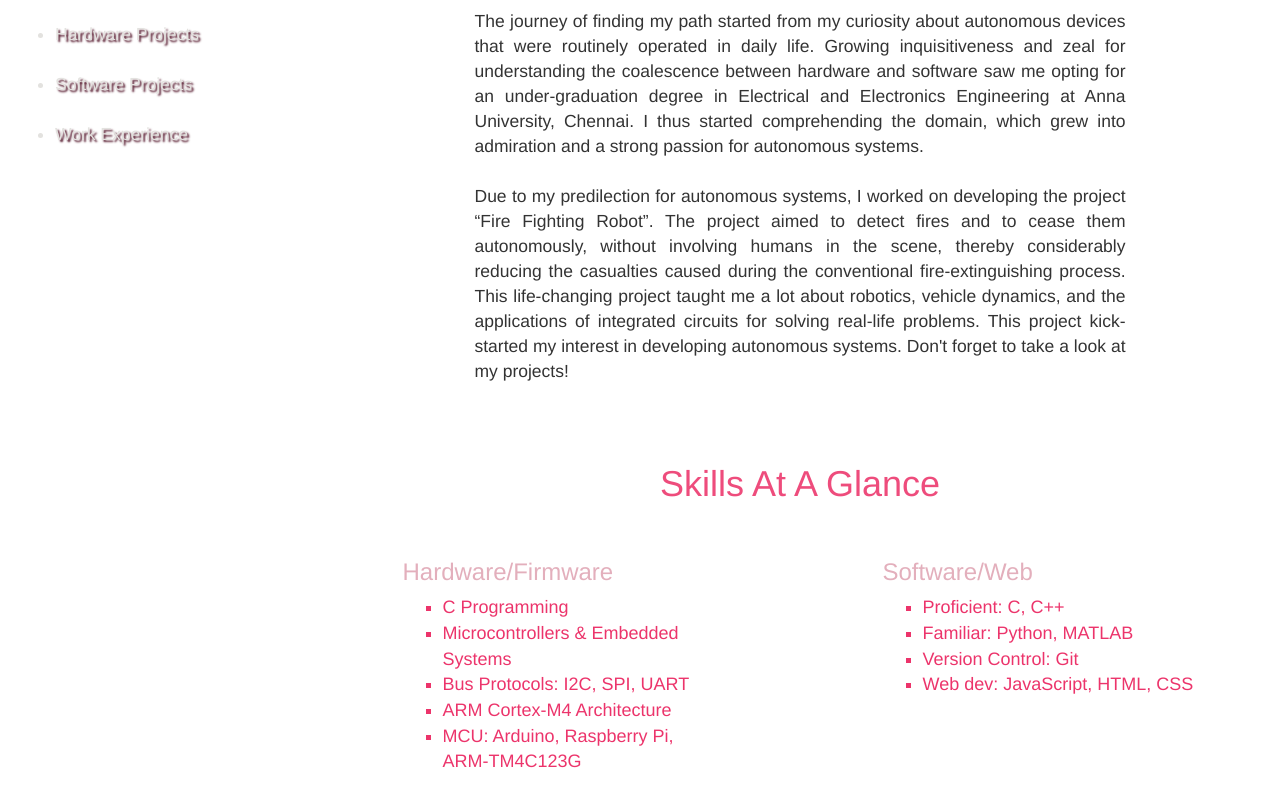
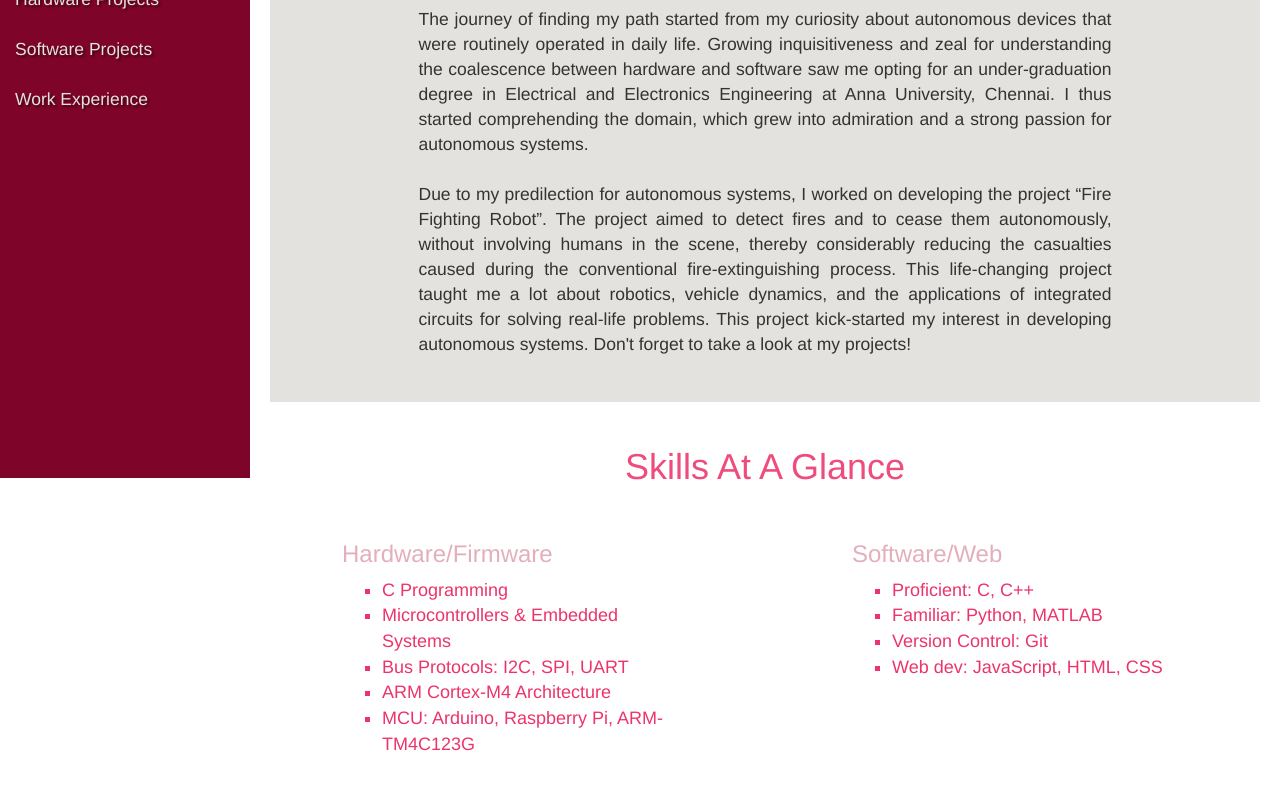
Before and after one commit to lakshmipriyajeevagan/lakshmipriyajeevagan.github.io, a plain HTML site: page index.html in a window 1280 px wide. Shown: the part 322-1124 px from the top of the page. Drawn offline with nearby package versions, Linux system fonts and the light colour scheme.

Commit message:
Update index.html

```diff
--- a/index.html
+++ b/index.html
@@ -12,7 +12,7 @@
         </title>
 
         <link rel="shortcut icon" href="" type="image/x-icon"></link>
-        <link rel = "stylesheet" href = "portfolio.css"></link>
+        <link rel = "stylesheet" href = "style.css"></link>
         <link rel="stylesheet" href="https://maxcdn.bootstrapcdn.com/bootstrap/3.4.1/css/bootstrap.min.css"></link>
         <script src="https://ajax.googleapis.com/ajax/libs/jquery/3.5.1/jquery.min.js"></script>
         <script src="https://maxcdn.bootstrapcdn.com/bootstrap/3.4.1/js/bootstrap.min.js"></script>
```
